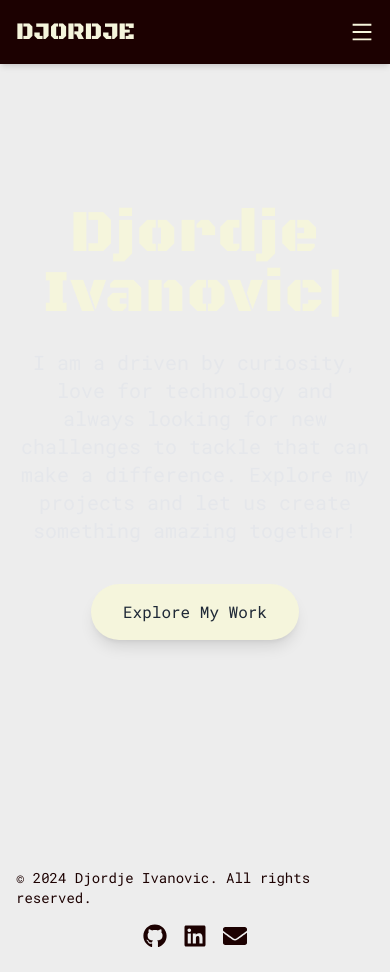
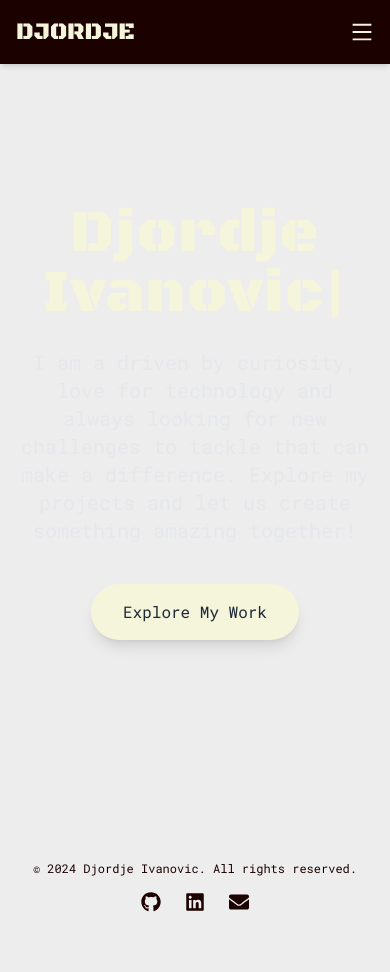
Before and after one commit to djordjeivanovic11/ivanovic, a Next.js app in the folder personal_web/: page / in a window 390 px wide. After the commit the page ends 928 px from the top, so only its background shows below. Built offline with nearby package versions, Linux system fonts and the light colour scheme.

Commit message:
fixed some visual stuff

```diff
--- a/personal_web/src/components/Footer/Footer.tsx
+++ b/personal_web/src/components/Footer/Footer.tsx
@@ -3,25 +3,23 @@ import Link from 'next/link';
 import { FaGithub, FaLinkedin, FaEnvelope } from 'react-icons/fa';
 import { robotoMono } from '@/app/fonts/fonts';
 
-
 const Footer: React.FC = () => {
-
   return (
-    <footer className="py-6">
+    <footer className="py-4 sm:py-6">
       <div className="container mx-auto px-4">
-        <div className="flex flex-col md:flex-row justify-between items-center">
-          <div className={`text-sm ${robotoMono.className} mb-4 md:mb-0`}>
+        <div className="flex flex-col items-center sm:flex-row sm:justify-between">
+          <div className={`text-xs sm:text-sm ${robotoMono.className} mb-4 sm:mb-0 text-center sm:text-left`}>
             © {new Date().getFullYear()} Djordje Ivanovic. All rights reserved.
           </div>
-          <div className="flex space-x-4">
+          <div className="flex space-x-6 sm:space-x-4">
             <Link href="https://github.com/djordjeivanovic11" target="_blank" rel="noopener noreferrer" className="hover:text-gray-400 transition-colors duration-300">
-              <FaGithub size={24} />
+              <FaGithub size={20} className="sm:w-6 sm:h-6" />
             </Link>
             <Link href="https://www.linkedin.com/in/djordje-ivanovic11" target="_blank" rel="noopener noreferrer" className="hover:text-gray-400 transition-colors duration-300">
-              <FaLinkedin size={24} />
+              <FaLinkedin size={20} className="sm:w-6 sm:h-6" />
             </Link>
             <Link href="mailto:dorde_ivanovic@college.harvard.edu" className="hover:text-gray-400 transition-colors duration-300">
-              <FaEnvelope size={24} />
+              <FaEnvelope size={20} className="sm:w-6 sm:h-6" />
             </Link>
           </div>
         </div>
```
